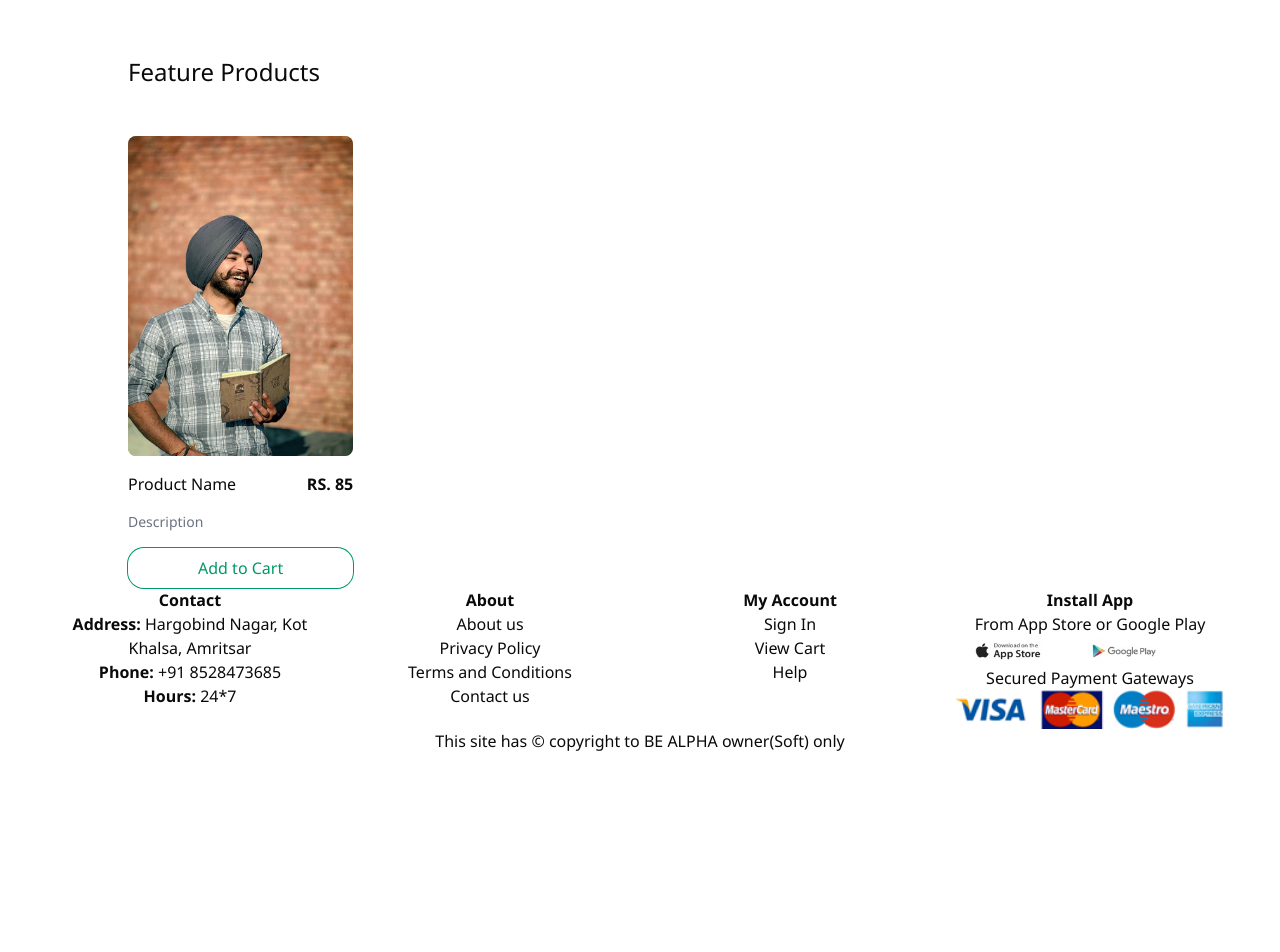
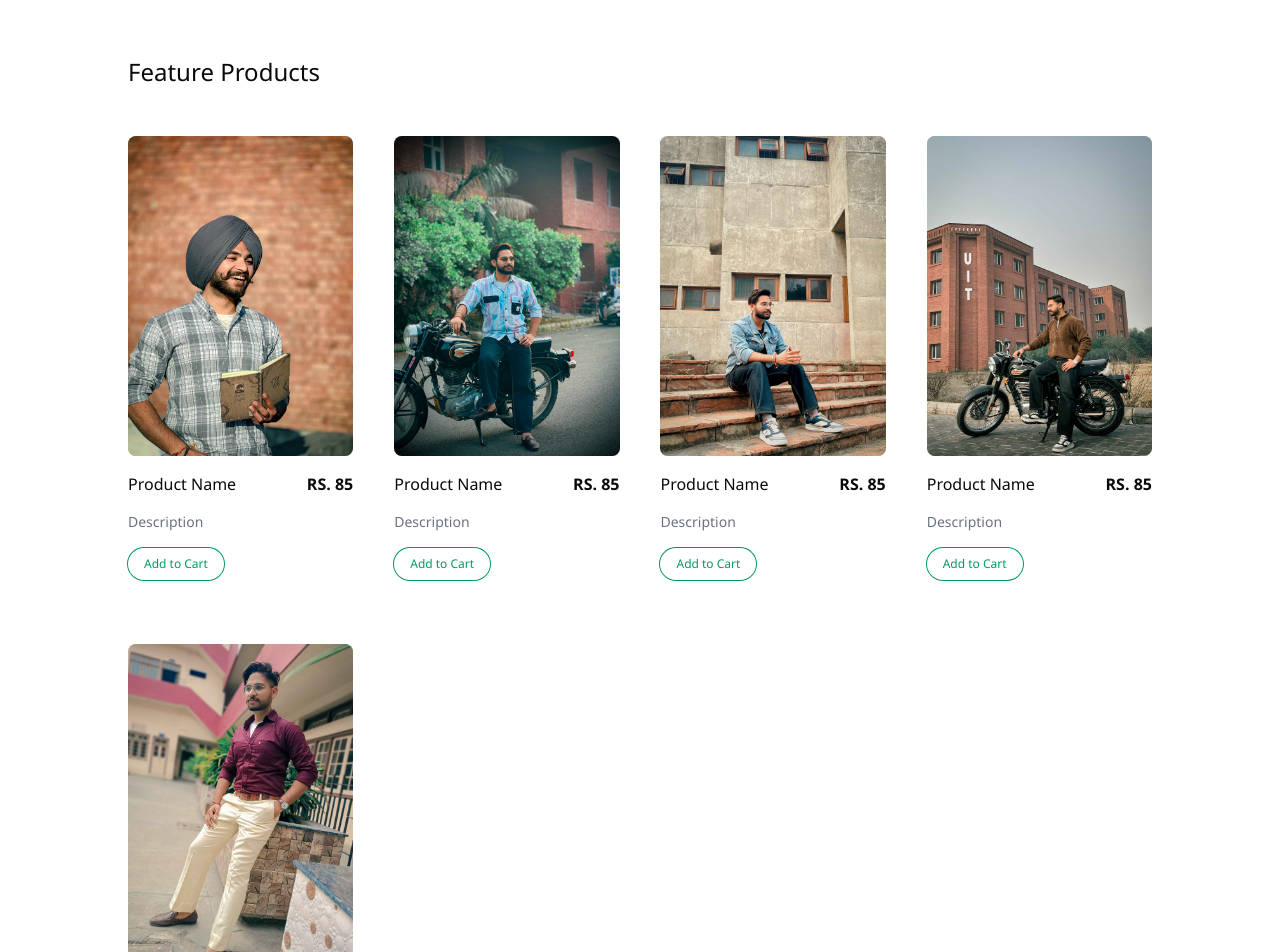
Before and after one commit to SOFTJIT-SINGH/bealphax, a Next.js app: page / in a window 1280 px wide. Shown: the part 840-1792 px from the top of the page. Before the commit the page ends 1593 px from the top, so only its background shows below. Built offline with nearby package versions, Linux system fonts and the light colour scheme.

Commit message:
cart number

```diff
--- a/app/components/Products.jsx
+++ b/app/components/Products.jsx
@@ -27,7 +27,115 @@ const Productslist = () => {
             <span className='font-semibold'>RS. 85</span>
           </div>
           <div className='text-sm text-gray-500'>Description</div>
-          <button className='rounded-2xl ring-1 ring-sg text-emerald-600 py-2 px4 hover:bg-emerald-600 hover:text-white'>
+          <button className='rounded-2xl ring-1 ring-emerald-600 w-max text-emerald-600 py-2 px-4 hover:bg-emerald-600 hover:text-white text-xs'>
+            Add to Cart
+          </button>
+        </Link>
+        <Link
+          href='/products'
+          className='w-full flex flex-col gap-4 sm:w-[45%] lg:w-[22%]'
+        >
+          <div className='relative h-80 w-full'>
+            <Image
+              src='/models/m3.jpg'
+              fill
+              sizes='25vw'
+              className='absolute object-cover rounded-md z-10 hover:opacity-0 transition-opacity ease-in-out duration-500'
+            />
+            <Image
+              src='/models/m1.jpg'
+              fill
+              sizes='25vw'
+              className='absolute object-cover rounded-md'
+            />
+          </div>
+          <div className='flex justify-between'>
+            <span className='font-medium'>Product Name</span>
+            <span className='font-semibold'>RS. 85</span>
+          </div>
+          <div className='text-sm text-gray-500'>Description</div>
+          <button className='rounded-2xl ring-1 ring-emerald-600 w-max text-emerald-600 py-2 px-4 hover:bg-emerald-600 hover:text-white text-xs'>
+            Add to Cart
+          </button>
+        </Link>
+        <Link
+          href='/products'
+          className='w-full flex flex-col gap-4 sm:w-[45%] lg:w-[22%]'
+        >
+          <div className='relative h-80 w-full'>
+            <Image
+              src='/models/m4.jpg'
+              fill
+              sizes='25vw'
+              className='absolute object-cover rounded-md z-10 hover:opacity-0 transition-opacity ease-in-out duration-500'
+            />
+            <Image
+              src='/models/m1.jpg'
+              fill
+              sizes='25vw'
+              className='absolute object-cover rounded-md'
+            />
+          </div>
+          <div className='flex justify-between'>
+            <span className='font-medium'>Product Name</span>
+            <span className='font-semibold'>RS. 85</span>
+          </div>
+          <div className='text-sm text-gray-500'>Description</div>
+          <button className='rounded-2xl ring-1 ring-emerald-600 w-max text-emerald-600 py-2 px-4 hover:bg-emerald-600 hover:text-white text-xs'>
+            Add to Cart
+          </button>
+        </Link>
+        <Link
+          href='/products'
+          className='w-full flex flex-col gap-4 sm:w-[45%] lg:w-[22%]'
+        >
+          <div className='relative h-80 w-full'>
+            <Image
+              src='/models/m5.jpg'
+              fill
+              sizes='25vw'
+              className='absolute object-cover rounded-md z-10 hover:opacity-0 transition-opacity ease-in-out duration-500'
+            />
+            <Image
+              src='/models/m1.jpg'
+              fill
+              sizes='25vw'
+              className='absolute object-cover rounded-md'
+            />
+          </div>
+          <div className='flex justify-between'>
+            <span className='font-medium'>Product Name</span>
+            <span className='font-semibold'>RS. 85</span>
+          </div>
+          <div className='text-sm text-gray-500'>Description</div>
+          <button className='rounded-2xl ring-1 ring-emerald-600 w-max text-emerald-600 py-2 px-4 hover:bg-emerald-600 hover:text-white text-xs'>
+            Add to Cart
+          </button>
+        </Link>
+        <Link
+          href='/products'
+          className='w-full flex flex-col gap-4 sm:w-[45%] lg:w-[22%]'
+        >
+          <div className='relative h-80 w-full'>
+            <Image
+              src='/models/m7.jpg'
+              fill
+              sizes='25vw'
+              className='absolute object-cover rounded-md z-10 hover:opacity-0 transition-opacity ease-in-out duration-500'
+            />
+            <Image
+              src='/models/m1.jpg'
+              fill
+              sizes='25vw'
+              className='absolute object-cover rounded-md'
+            />
+          </div>
+          <div className='flex justify-between'>
+            <span className='font-medium'>Product Name</span>
+            <span className='font-semibold'>RS. 85</span>
+          </div>
+          <div className='text-sm text-gray-500'>Description</div>
+          <button className='rounded-2xl ring-1 ring-emerald-600 w-max text-emerald-600 py-2 px-4 hover:bg-emerald-600 hover:text-white text-xs'>
             Add to Cart
           </button>
         </Link>
```
